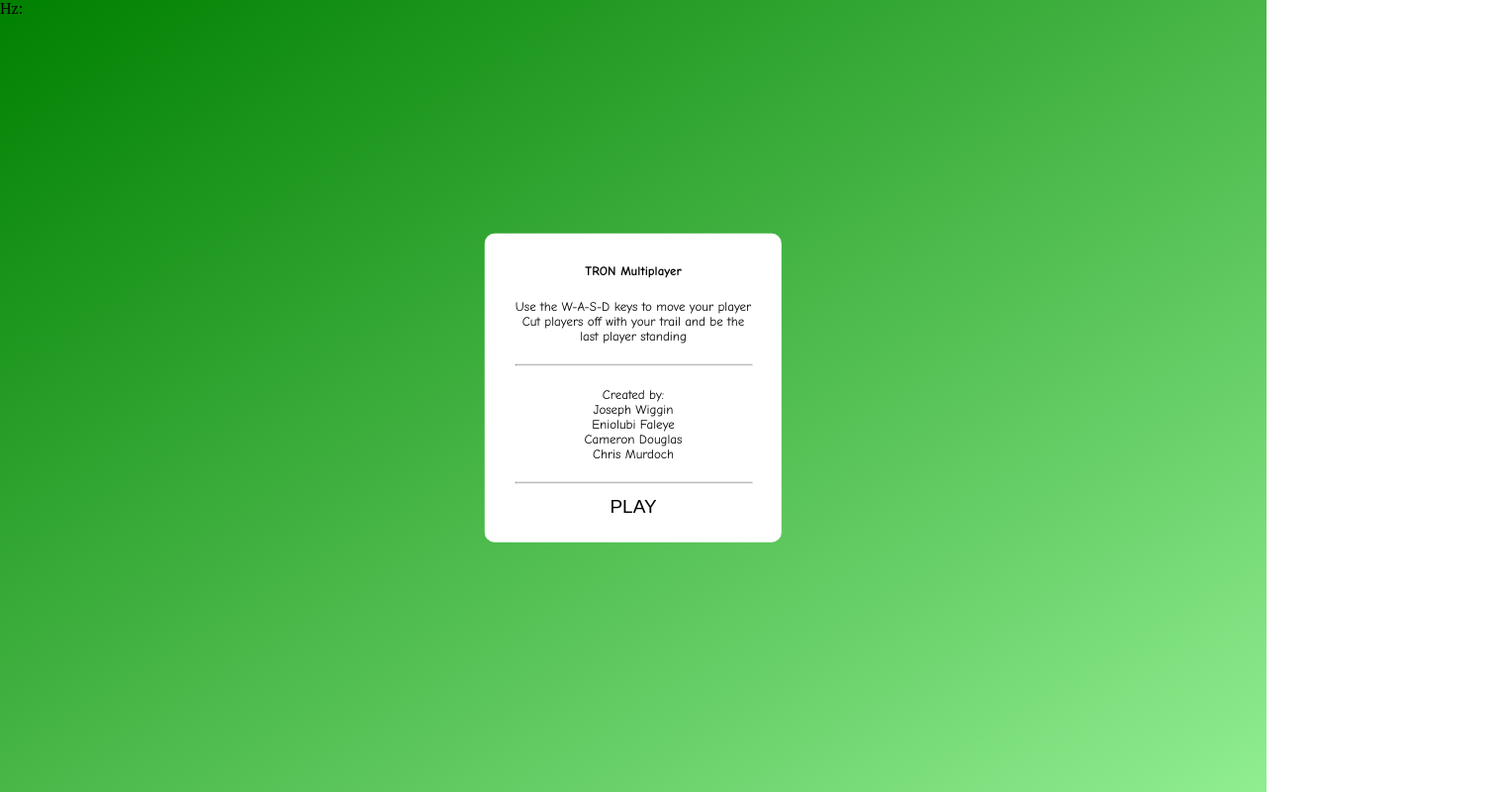
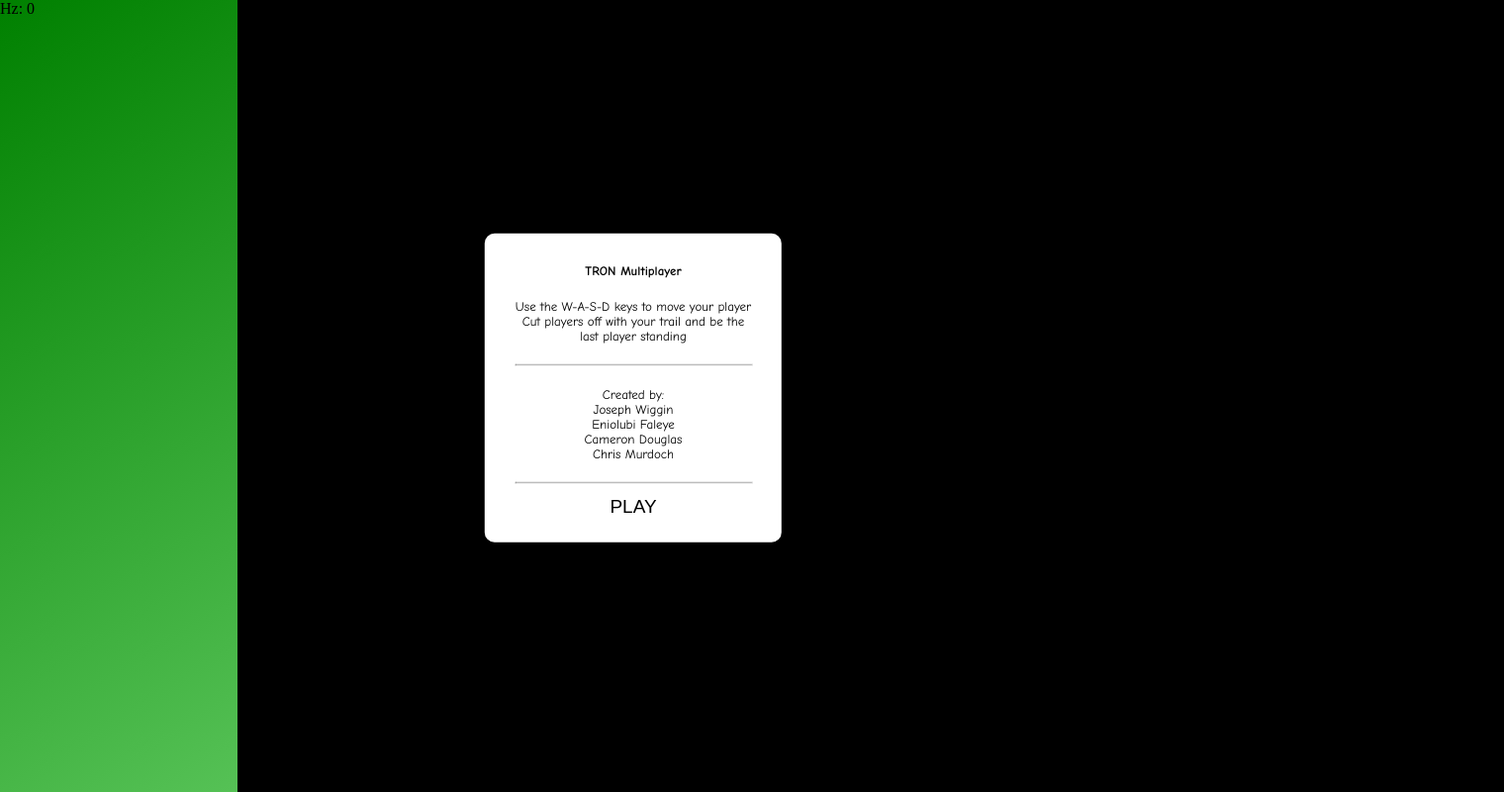
Before and after one commit to ChrisJMurdoch/F28WP---Coursework, a plain HTML site: page Client/index.html in a window 1280 px wide. Shown: the whole page at 99% size, 1520 px wide, since content can reach past the window. Drawn offline with Linux system fonts and the light colour scheme.

Commit message:
Little change in client html and css

```diff
--- a/Client/index.html
+++ b/Client/index.html
@@ -10,6 +10,7 @@
 </head>
 
 <body>
+    <canvas id="gamecanvas"></canvas>
 
     <div id="PlayMenu">
         <h1 class="a">TRON Multiplayer</h1>
@@ -56,7 +57,5 @@
 
     <div class="display" id="fps">Hz: </div>
 
-    <canvas id="gamecanvas"></canvas>
-
 </body>
 </html>
--- a/Client/main.css
+++ b/Client/main.css
@@ -18,10 +18,10 @@
 }
 
 /* To allow the game to be on full screen*/
- /* #gamecanvas {
+  #gamecanvas {
     width: 100%;
     height: 100%;
-} */
+}
 
 /* CSS for the play button   */
 button {
```
